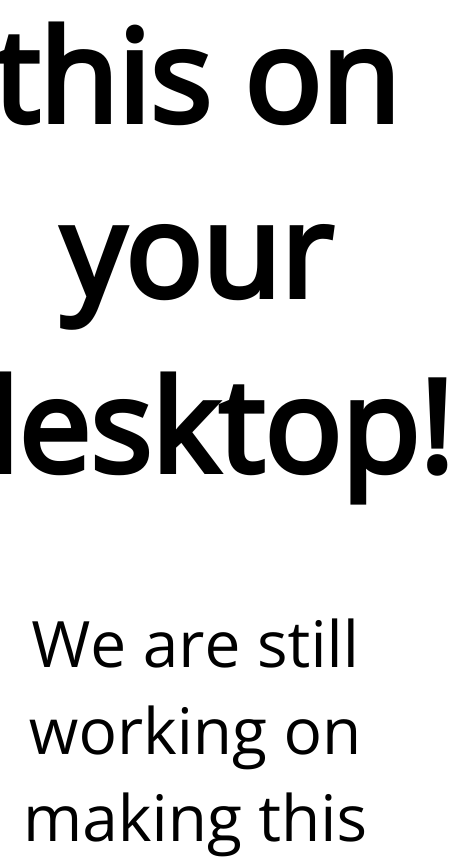
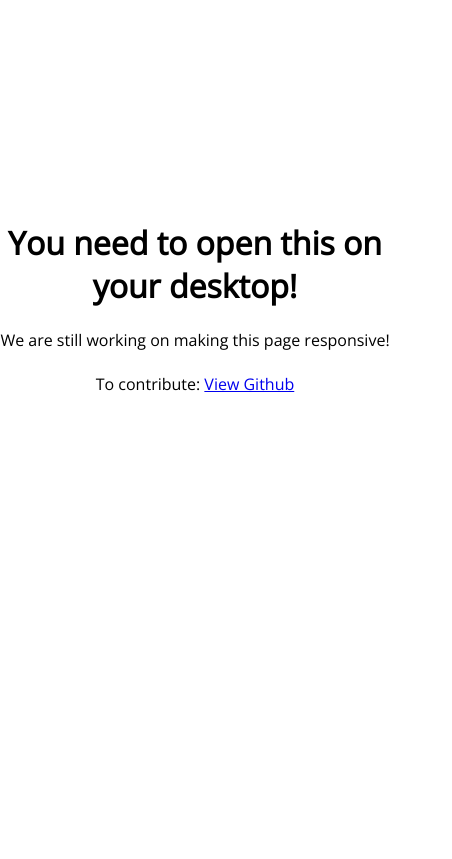
Before and after one commit to gdg-cloud-indore/projectfolder, a plain HTML site: page index.html in a window 390 px wide. Shown: the top 859 px of the page, 452 px wide, since content can reach past the window. Drawn offline with nearby package versions, Linux system fonts and the light colour scheme; no server answers; a web font is replaced by a local one.

Commit message:
Restricted Mobile View

```diff
--- a/style.css
+++ b/style.css
@@ -38,6 +38,10 @@
 
 body {
   overflow-x: hidden;
+}
+
+.nosize {
+  display: none;
 }
 
 header {
@@ -239,26 +243,36 @@ footer {
   cursor: pointer;
   padding: 10px;
 }
-@media only screen and (max-width: 1100px) {
+@media only screen and (max-width: 1000px) {
   .nosize {
     display: block;
-    width: 100vw;
-    height: 100vh;
+    width: 100%;
+    height: 100%;
     z-index: 1;
-    background: White;
+    background: white;
     display: flex;
     justify-content: center;
     align-items: center;
     flex-direction: column;
-    font-size: 4rem;
+    font-size: 1rem;
     text-align: center;
+  }
+  .loader-container {
+    display: none;
+    height: 0;
+    width: 0;
   }
   .content {
     visibility: hidden;
     height: 0;
     width: 0;
   }
-  body {
+
+  html {
     overflow: hidden;
+    height: 80vh;
+    display: flex;
+    justify-content: center;
+    align-items: center;
   }
 }
```
